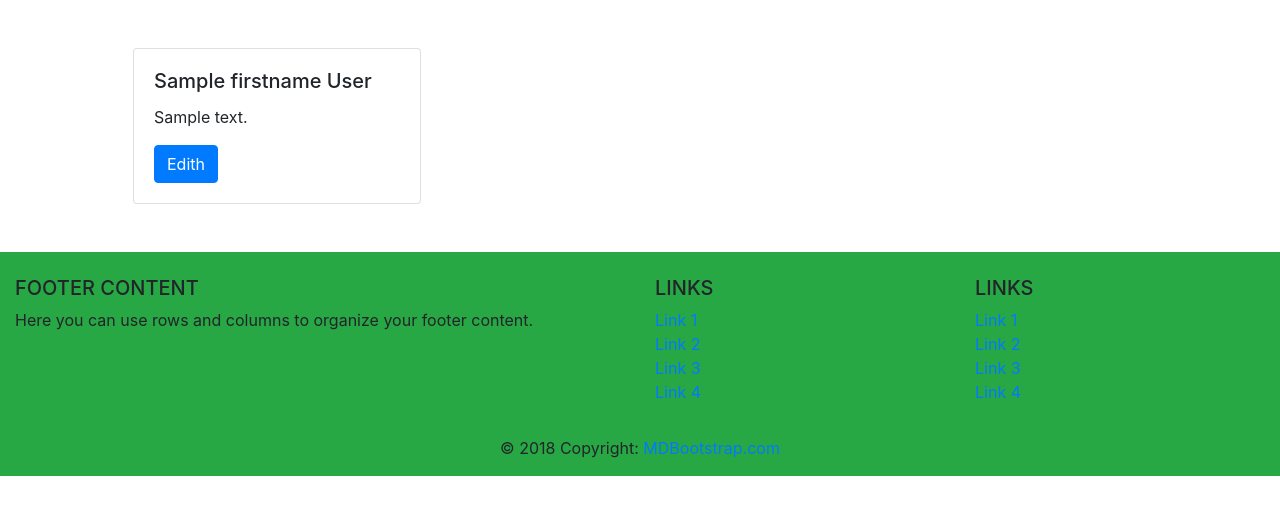
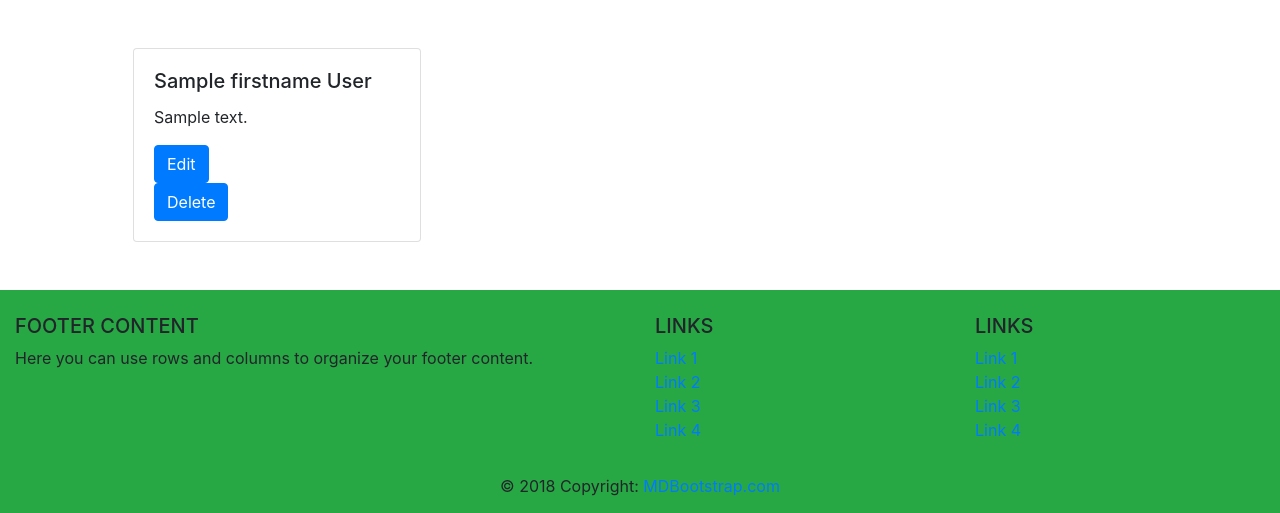
Before and after one commit to Jarquevious/greenthumb, a Flask app: template templates/appointment_show.html in a window 1280 px wide. Shown: the part 56-569 px from the top of the page. Run offline with Flask 2, Linux system fonts and the light colour scheme; the template is opened without the code that fills it: most values are stand-ins (such as "Sample title", 1, 10 or a date in 2020); some libraries are stand-ins or nearby versions.

Commit message:
delete button working

```diff
--- a/app.py
+++ b/app.py
@@ -63,8 +63,8 @@ def appointment_update(appointment_id):
 @app.route('/appointment/<appointment_id>/delete', methods=['POST'])
 def appointment_delete(appointment_id):
     """Delete one appointment."""
-    appointments.delete_one({'_id': ObjectId(appointment)})
-    return redirect(url_for('home.html'))
+    appointments.delete_one({'_id': ObjectId(appointment_id)})
+    return redirect(url_for('index'))
 
 
 if __name__ == '__main__':
--- a/templates/appointment_edit.html
+++ b/templates/appointment_edit.html
@@ -1,10 +1,5 @@
-
-
 <!-- templates/appointment_edit.html -->
 {% extends 'base.html' %}
-
-
-
 {% block content %}
     <div class='col-sm-6 col-sm-offset-3'>
         <form method='POST' action='/appointment/{{appointment._id}}'>
--- a/templates/appointment_show.html
+++ b/templates/appointment_show.html
@@ -7,7 +7,11 @@
     <div class="card-body">
         <h5 class="card-title">{{appointment.firstname}} {{appointment.lastname }}</h5>
         <p class="card-text"> {{appointment.address }}</p>
-        <a href='/appointment/{{appointment._id}}/edit' class="btn btn-primary">Edith</a>
+        <a href='/appointment/{{appointment._id}}/edit' class="btn btn-primary">Edit</a>
+        <form method='POST' action='/appointment/{{ appointment._id }}/delete'>
+            <input type='hidden' name='_method' value='DELETE'>
+            <button class='btn btn-primary' type='submit'>Delete</button>
+        </form>
     </div>
 </div>
 
```
